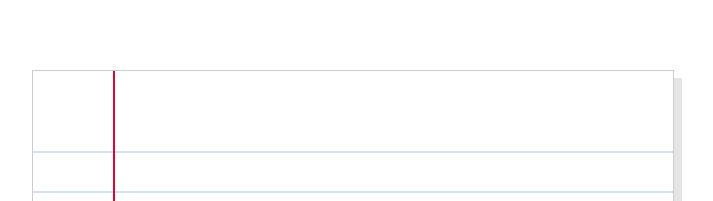
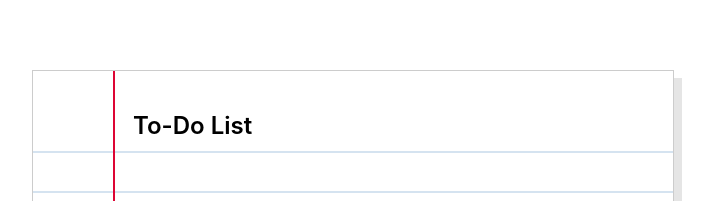
Before and after one commit to maeBoittiaux/to-do-list, a React (Create React App) app: page / in a window 1280 px wide. Shown: the top 201 px of the page, without its empty margins (287-1000 px from the left). Built offline with nearby package versions, Linux system fonts and the light colour scheme; the HTML template or start-up script is replaced by a standard one.

Commit message:
Add 'To-Do List' title to the paper component

```diff
--- a/src/Paper.css
+++ b/src/Paper.css
@@ -54,3 +54,12 @@
 .bottom-hole {
     top: 550px;
 }
+
+.title {
+    text-align: left;
+    margin-top: 20px;
+    margin-left: 80px;
+    font-size: 24px;
+    font-weight: 600;
+    z-index: 4;
+}
--- a/src/Paper.js
+++ b/src/Paper.js
@@ -4,6 +4,7 @@ import './Paper.css';
 const Paper = () => {
     return (
         <div className="paper">
+            <h1 className="title">To-Do List</h1>
             <div className="hole top-hole"></div>
             <div className="hole bottom-hole"></div>
         </div>
```
